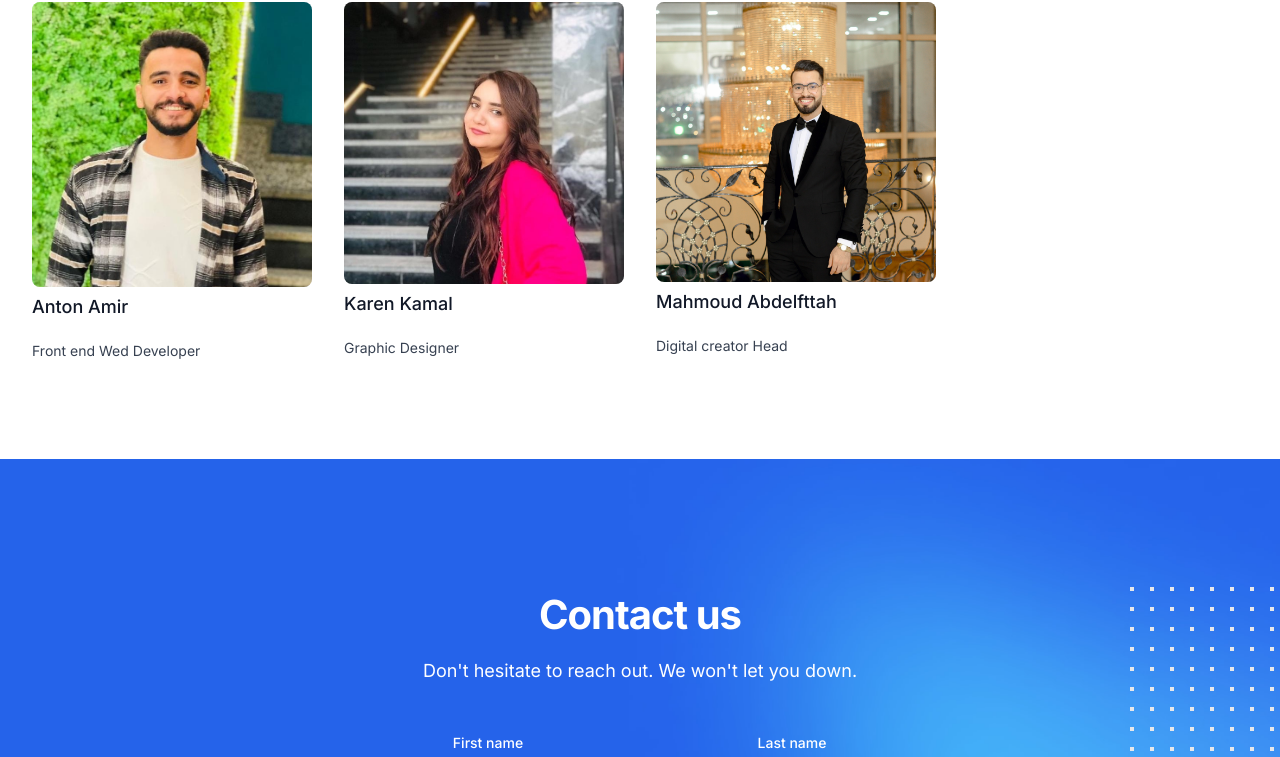
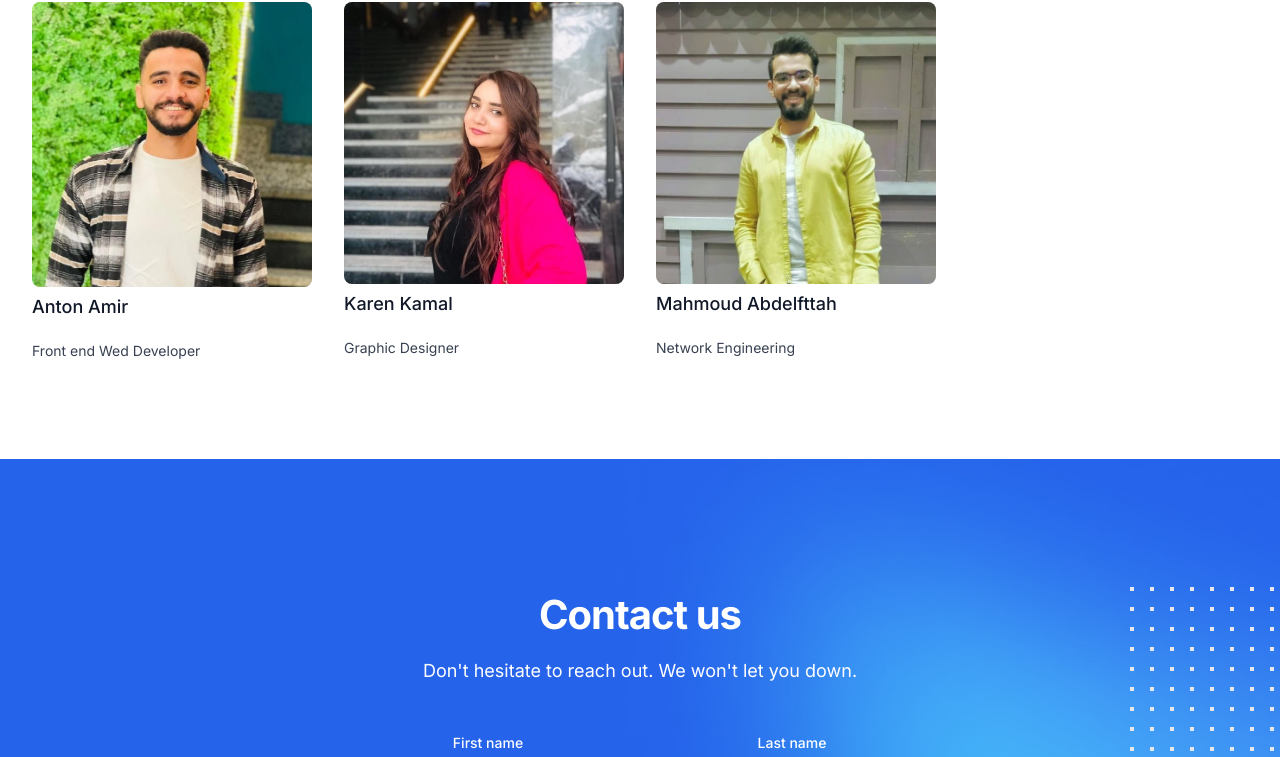
Before and after one commit to toony10/psychbot, a Next.js app: page / in a window 1280 px wide. Shown: the part 3386-4143 px from the top of the page. Built offline with nearby package versions, Linux system fonts and the light colour scheme.

Commit message:
edit team section

```diff
--- a/src/components/Team.jsx
+++ b/src/components/Team.jsx
@@ -70,7 +70,7 @@ const members = [
     id: 7,
     name: 'Mahmoud Abdelfttah',
     href: '#',
-    description: 'Digital creator Head',
+    description: 'Network Engineering',
     image: member7,
 
     imageAlt:
```
Also changed, not shown: src/images/team/member7.jpg.
